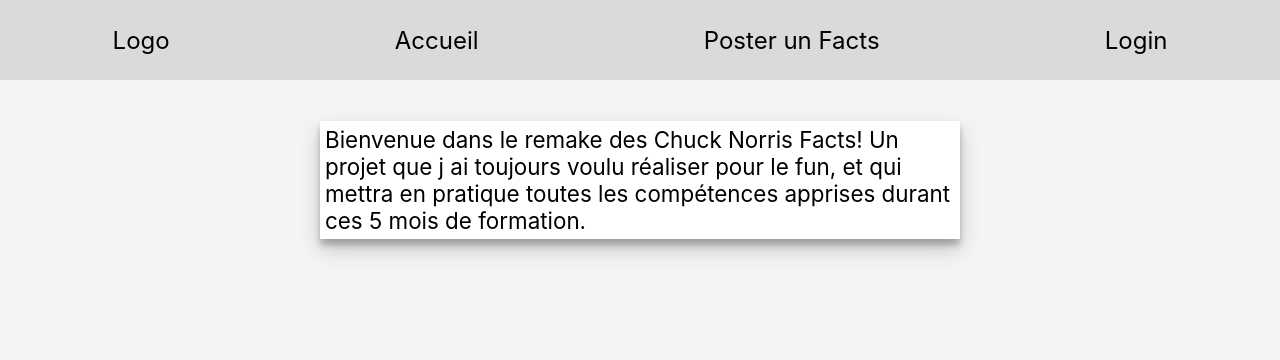
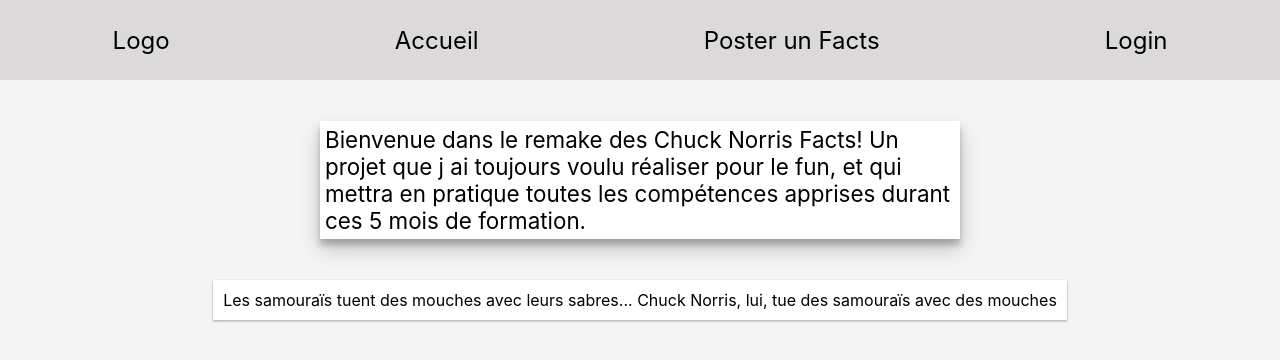
Before and after one commit to Vianney-Gln/checkpoint4-front, a React (Create React App) app in the folder checkpoint4/: page / in a window 1280 px wide. Shown: the top 360 px of the page. Built offline with nearby package versions, Linux system fonts and the light colour scheme.

Commit message:
mise en place du composant joke en statique avec son style

```diff
--- /dev/null
+++ b/checkpoint4/src/components/Joke.jsx
@@ -0,0 +1,13 @@
+import "../styles/joke.scss";
+const Joke = () => {
+  return (
+    <div className="container-joke">
+      <p>
+        Les samouraïs tuent des mouches avec leurs sabres... Chuck Norris, lui,
+        tue des samouraïs avec des mouches
+      </p>
+    </div>
+  );
+};
+
+export default Joke;
--- a/checkpoint4/src/components/home.jsx
+++ b/checkpoint4/src/components/home.jsx
@@ -1,12 +1,17 @@
 import "../styles/home.scss";
+import Joke from "./Joke";
 const Home = () => {
   return (
     <div className="container-home">
-      <p className="text-welcome">
-        Bienvenue dans le remake des Chuck Norris Facts! Un projet que j ai
-        toujours voulu réaliser pour le fun, et qui mettra en pratique toutes
-        les compétences apprises durant ces 5 mois de formation.{" "}
-      </p>
+      <div className="container-text-welcome">
+        <p className="text-welcome">
+          Bienvenue dans le remake des Chuck Norris Facts! Un projet que j ai
+          toujours voulu réaliser pour le fun, et qui mettra en pratique toutes
+          les compétences apprises durant ces 5 mois de formation.{" "}
+        </p>
+      </div>
+
+      <Joke />
     </div>
   );
 };
--- a/checkpoint4/src/styles/home.scss
+++ b/checkpoint4/src/styles/home.scss
@@ -1,9 +1,13 @@
 .container-home {
   width: 100%;
   height: 200px;
-  display: flex;
-  justify-content: center;
-  align-items: center;
+  .container-text-welcome {
+    width: 100%;
+    height: 100%;
+    display: flex;
+    justify-content: center;
+    align-items: center;
+  }
 
   .text-welcome {
     width: 50%;
--- /dev/null
+++ b/checkpoint4/src/styles/joke.scss
@@ -0,0 +1,17 @@
+.container-joke {
+  width: 100%;
+  display: flex;
+  justify-content: center;
+
+  p {
+    background-color: white;
+    padding: 10px;
+    box-shadow: 0 1px 3px rgba(0, 0, 0, 0.12), 0 1px 2px rgba(0, 0, 0, 0.24);
+    transition: all 0.3s cubic-bezier(0.25, 0.8, 0.25, 1);
+  }
+
+  p:hover {
+    box-shadow: 0 14px 28px rgba(0, 0, 0, 0.25), 0 10px 10px rgba(0, 0, 0, 0.22);
+    cursor: pointer;
+  }
+}
```
